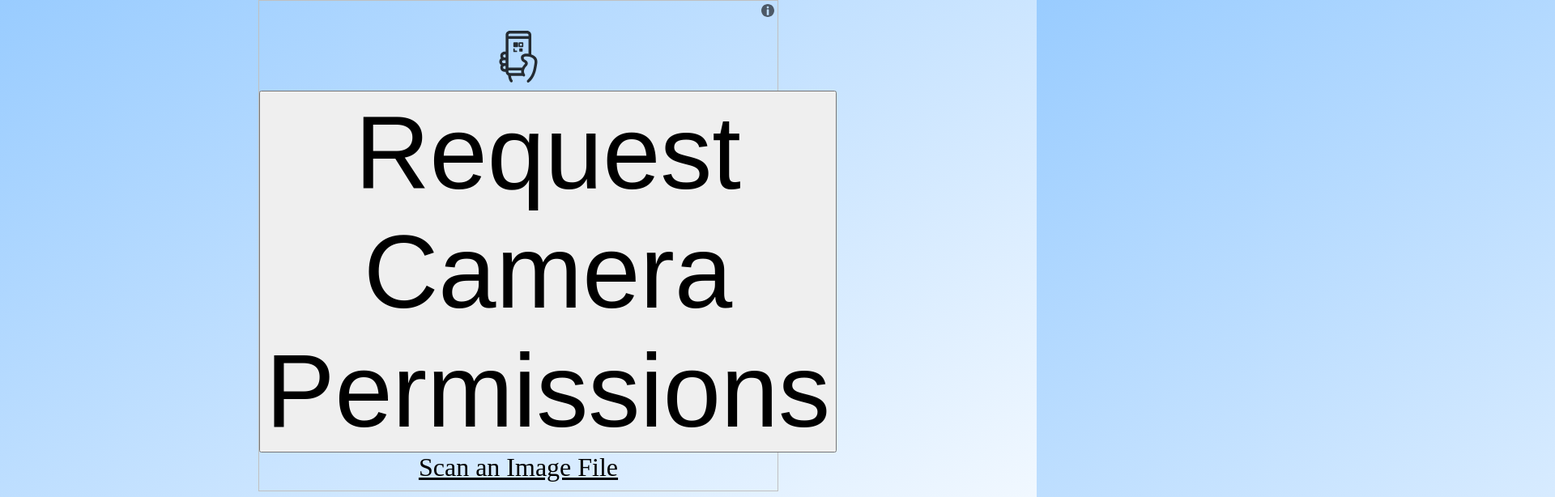
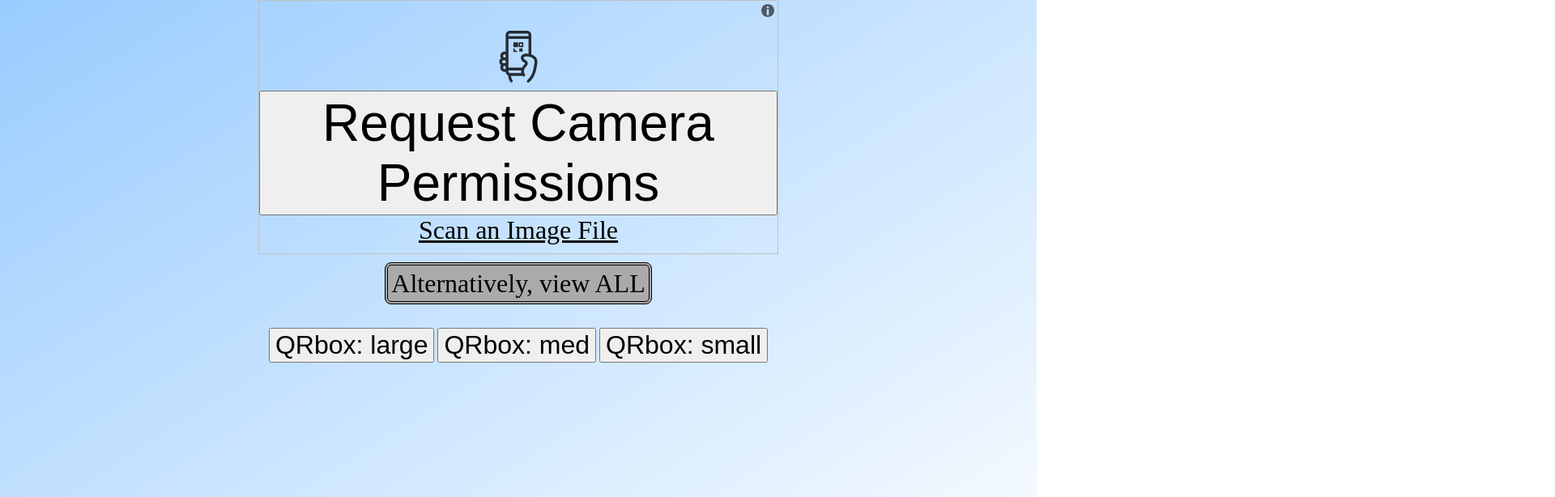
Before and after one commit to ris-work/business_analytics, a plain HTML site: page index.html in a window 1280 px wide. Shown: the top 614 px of the page at 81% size, 1920 px wide, since content can reach past the window. Drawn offline with Linux system fonts and the light colour scheme.

Commit message:
No-cache, font-size
FossilOrigin-Name: 20dbac38c16a4777292f3545f34c64dc4eaca6aee5482933ce4ec1dfb1fcb171

```diff
--- a/style.css
+++ b/style.css
@@ -178,7 +178,7 @@ padding-bottom: 2%;
 }
 
 #qrbox_l, #qrbox_m, #qrbox_s, #html5-qrcode-button-camera-start, #html5-qrcode-button-camera-stop, #html5-qrcode-button-camera-permission {
-	font-size: max(2em, 10vh, 10vw);
+	font-size: max(2em, 2vh, 2vw);
 }
 .goback:hover{
 	box-shadow: 0 12px 16px 0 rgba(0,0,0,0.24), 0 17px 50px 0 rgba(0,0,0,0.19);
```
